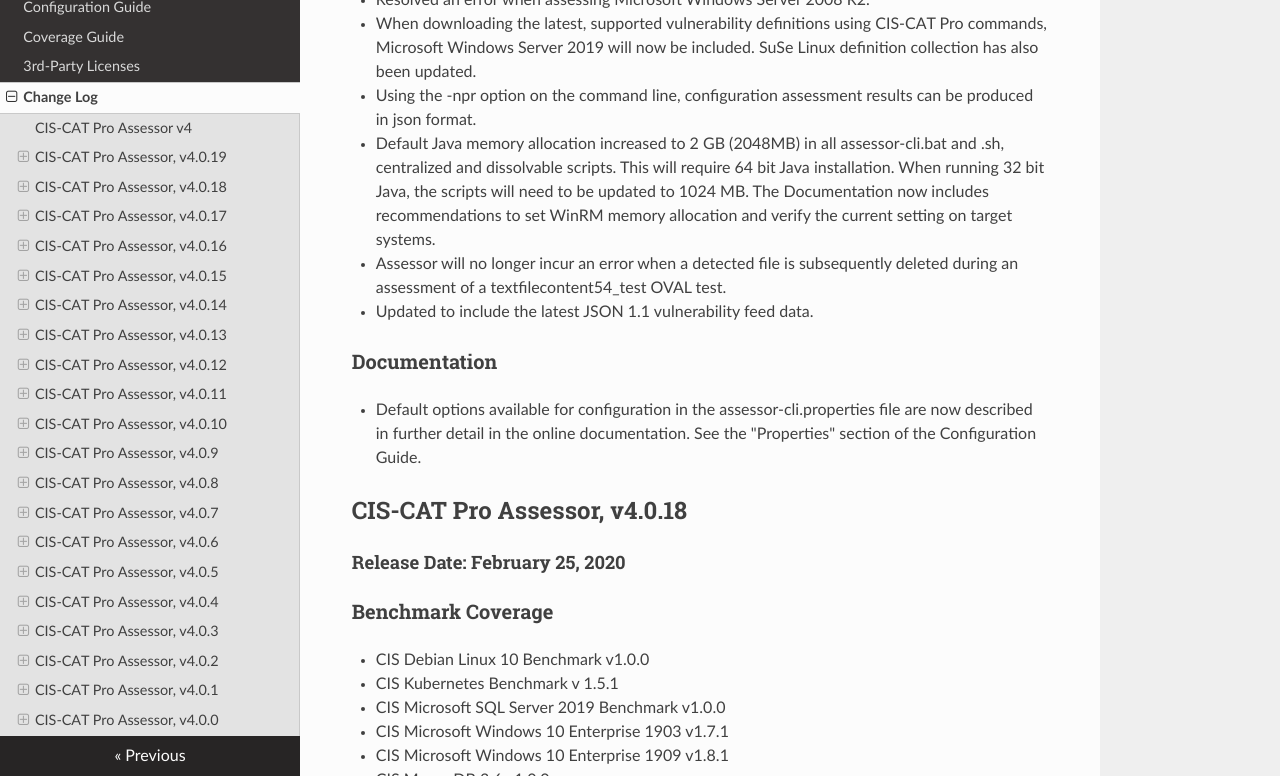
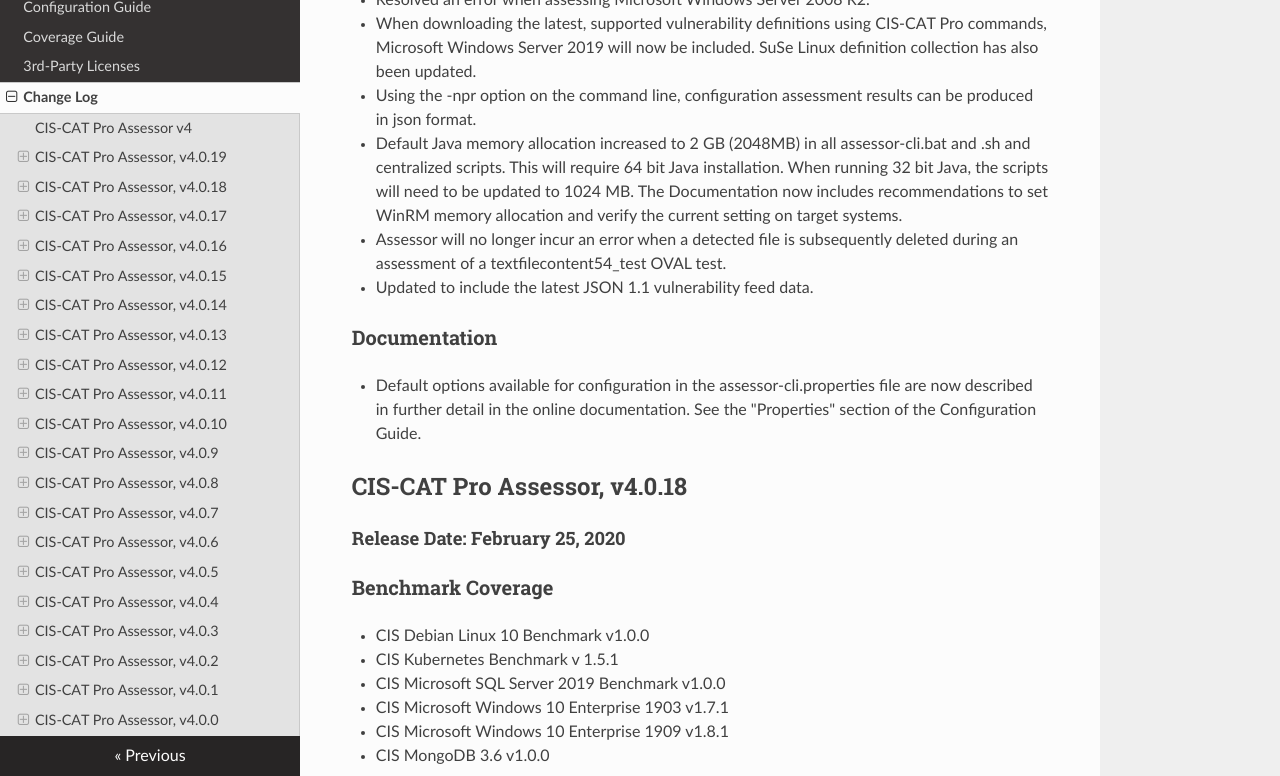
Before and after one commit to CISecurity/CCPA-Docs, an MkDocs documentation site: the page built from docs/Change Log.md, in a window 1280 px wide and 900 px high, scrolled down 800 px, cut to the strip 124-900 px from the top of the window. Built offline with MkDocs 1.6.1, drawn with Linux system fonts in a browser that asks for light colours; nearby versions of some CDN libraries.

Commit message:
Remove dissolvable mention in change log

```diff
--- a/docs/Change Log.md
+++ b/docs/Change Log.md
@@ -21,7 +21,7 @@
 - Resolved an error when assessing Microsoft Windows Server 2008 R2.
 - When downloading the latest, supported vulnerability definitions using CIS-CAT Pro commands, Microsoft Windows Server 2019 will now be included. SuSe Linux definition collection has also been updated.
 - Using the -npr option on the command line, configuration assessment results can be produced in json format.
-- Default Java memory allocation increased to 2 GB (2048MB) in all assessor-cli.bat and .sh, centralized and dissolvable scripts. This will require 64 bit Java installation. When running 32 bit Java, the scripts will need to be updated to 1024 MB. The Documentation now includes recommendations to set WinRM memory allocation and verify the current setting on target systems.
+- Default Java memory allocation increased to 2 GB (2048MB) in all assessor-cli.bat and .sh and centralized scripts. This will require 64 bit Java installation. When running 32 bit Java, the scripts will need to be updated to 1024 MB. The Documentation now includes recommendations to set WinRM memory allocation and verify the current setting on target systems.
 - Assessor will no longer incur an error when a detected file is subsequently deleted during an assessment of a textfilecontent54_test OVAL test.
 - Updated to include the latest JSON 1.1 vulnerability feed data.
 
```
